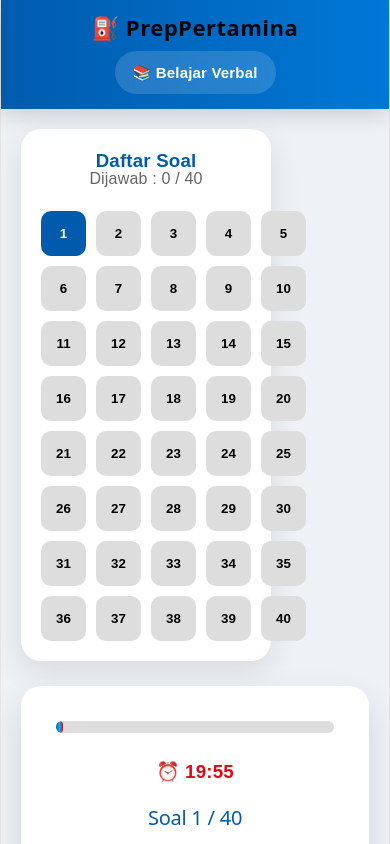
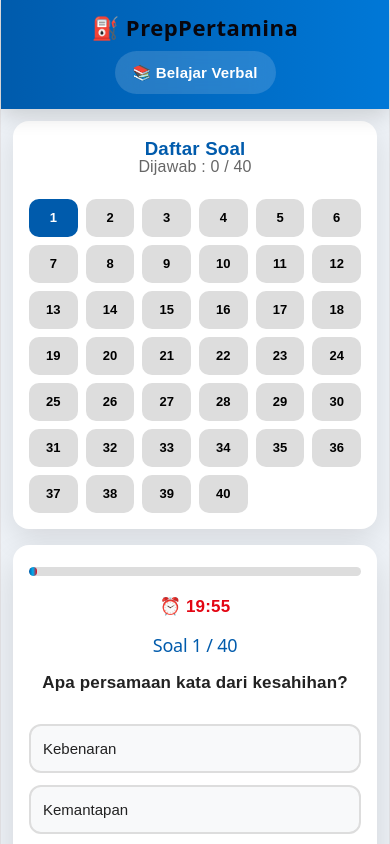
Before and after one commit to Panjiiii26/PrepPertamina, a React (Vite) app: page /quiz in a window 390 px wide. Shown: the top 844 px of the page. Built offline with nearby package versions, Linux system fonts and the light colour scheme.

Commit message:
Perbaiki tampilan mobile

```diff
--- a/src/components/Sidebar.css
+++ b/src/components/Sidebar.css
@@ -48,3 +48,26 @@
     background:#22c55e;
     color:white;
 }
+
+@media (max-width: 480px) {
+  .sidebar {
+    width: 100%;
+    padding: 16px;
+    border-radius: 16px;
+  }
+
+  .number-grid {
+    grid-template-columns: repeat(6, 1fr);
+    gap: 8px;
+  }
+
+  .nomor {
+    width: 100%;
+    height: 38px;
+    font-size: 13px;
+  }
+
+  .nomor:hover {
+    transform: none;
+  }
+}
--- a/src/pages/Home.css
+++ b/src/pages/Home.css
@@ -136,3 +136,44 @@ body{
     color:#005BAC;
     font-size:40px;
 }
+
+@media (max-width: 480px) {
+  .home {
+    align-items: flex-start;
+    padding: 16px;
+  }
+
+  .home-card {
+    width: 100%;
+    padding: 24px 18px;
+    border-radius: 18px;
+  }
+
+  .home-card:hover {
+    transform: none;
+  }
+
+  .home-card h1 {
+    font-size: 28px;
+  }
+
+  .home-card p {
+    font-size: 15px;
+  }
+
+  .category {
+    gap: 8px;
+    margin: 20px 0;
+  }
+
+  .category button {
+    padding: 9px 12px;
+    font-size: 13px;
+  }
+
+  .menu-btn {
+    padding: 15px;
+    margin-top: 12px;
+    font-size: 16px;
+  }
+}
--- a/src/pages/Quiz.css
+++ b/src/pages/Quiz.css
@@ -250,4 +250,65 @@ hr {
   .sidebar {
     position: static;
   }
+
+@media (max-width: 480px) {
+  body {
+    overflow-x: hidden;
+  }
+
+  .quiz-container {
+    padding: 12px;
+    gap: 16px;
+  }
+
+  .card {
+    width: 100%;
+    padding: 22px 16px;
+    border-radius: 16px;
+  }
+
+  .card:hover {
+    transform: none;
+  }
+
+  .card h2 {
+    font-size: 18px;
+    margin-bottom: 14px;
+  }
+
+  .card h3 {
+    font-size: 17px;
+    margin-bottom: 16px;
+  }
+
+  .option {
+    padding: 14px 12px;
+    font-size: 15px;
+  }
+
+  .option:not(.correct):not(.wrong):hover {
+    transform: none;
+    box-shadow: none;
+  }
+
+  .progress {
+    height: 9px;
+    margin-bottom: 18px;
+  }
+
+  .quiz-actions {
+    flex-direction: column;
+  }
+
+  .quiz-actions .next-btn {
+    width: 100%;
+    margin: 0;
+    padding: 14px;
+  }
+
+  .result h1 {
+    font-size: 28px;
+  }
 }
+
+}
--- a/src/pages/Quiz.jsx
+++ b/src/pages/Quiz.jsx
@@ -226,10 +226,12 @@ function Quiz() {
               <p>{data.pembahasan}</p>
 
               <div
+                className="quiz-actions"
                 style={{
                   display: "flex",
                   gap: "10px",
                   marginTop: "20px",
+                  flexWrap: "wrap",
                 }}
               >
                 <button
```
